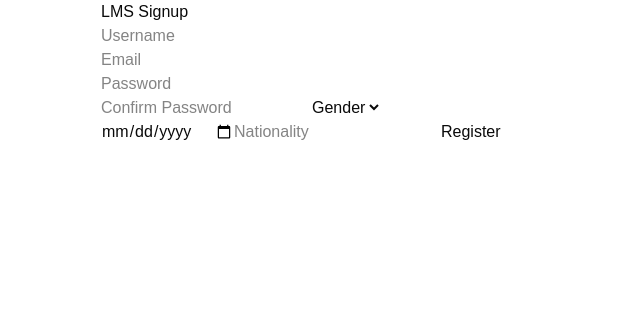
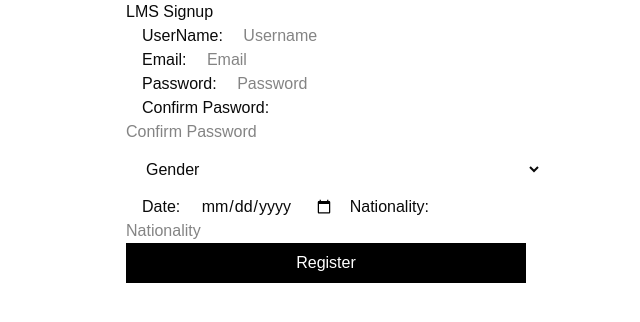
Before and after one commit to madhavareddyrb/Full_Stack_Project_LMS, a React (Vite) app in the folder LMS-PROJECT-FRONTEND/: page /signup in a window 1280 px wide. Shown: the top 322 px of the page, without its empty margins (339-979 px from the left). Built offline with nearby package versions, Linux system fonts and the light colour scheme.

Commit message:
Made some Ui chnages and deleted .env

```diff
--- a/LMS-PROJECT-FRONTEND/src/Components/Authentication/SignUp/SignUp.jsx
+++ b/LMS-PROJECT-FRONTEND/src/Components/Authentication/SignUp/SignUp.jsx
@@ -40,12 +40,15 @@ const SignUp = () => {
   };
 
   return (
-    <div style={{ maxWidth: "400px", margin: "auto" }}>
+    <div style={{ maxWidth: "350px", margin: "auto" }}>
       <h2>LMS Signup</h2>
       {message && <p>{message}</p>}
 
       <form onSubmit={handleSubmit}>
         {/* Use the same input fields from before */}
+        <label htmlFor="" className="w-100 m-4">
+          UserName:{" "}
+        </label>
         <input
           type="text"
           name="userName"
@@ -53,6 +56,10 @@ const SignUp = () => {
           onChange={handleChange}
           required
         />
+        <label htmlFor="" className="w-100 m-4">
+          Email:{" "}
+        </label>
+
         <input
           type="email"
           name="Email"
@@ -60,6 +67,10 @@ const SignUp = () => {
           onChange={handleChange}
           required
         />
+        <label htmlFor="" className="w-100 m-4">
+          Password:{" "}
+        </label>
+
         <input
           type="password"
           name="Password"
@@ -67,6 +78,10 @@ const SignUp = () => {
           onChange={handleChange}
           required
         />
+        <label htmlFor="" className=" m-4">
+          Confirm Pasword:{" "}
+        </label>
+
         <input
           type="password"
           name="ConfirmPassword"
@@ -75,11 +90,20 @@ const SignUp = () => {
           required
         />
 
-        <select name="Gender" onChange={handleChange} required>
+        <select
+          name="Gender"
+          onChange={handleChange}
+          className="w-100 m-4"
+          required
+        >
           <option value="">Gender</option>
           <option value="Male">Male</option>
           <option value="Female">Female</option>
         </select>
+
+        <label htmlFor="" className="w-100 m-4">
+          Date:{" "}
+        </label>
 
         <input
           type="date"
@@ -87,6 +111,10 @@ const SignUp = () => {
           onChange={handleChange}
           required
         />
+        <label htmlFor="" className="w-100 m-4">
+          Nationality:{" "}
+        </label>
+
         <input
           type="text"
           name="Nationality"
@@ -95,7 +123,9 @@ const SignUp = () => {
           required
         />
 
-        <button type="submit">Register</button>
+        <button type="submit" className="bg-black text-white p-2 w-100">
+          Register
+        </button>
       </form>
     </div>
   );
--- a/LMS-PROJECT-FRONTEND/src/Components/HomePageComponents/Navbar/Navbar.tsx
+++ b/LMS-PROJECT-FRONTEND/src/Components/HomePageComponents/Navbar/Navbar.tsx
@@ -4,6 +4,7 @@ import { Button, buttonVariants } from "@/components/ui/button";
 import { cn } from "@/lib/utils";
 import { MenuToggleIcon } from "@/components/ui/menu-toggle-icon";
 import { useScroll } from "@/components/ui/use-scroll";
+import {NavLink} from "react-router-dom"
 
 export default function Navbar() {
   const [open, setOpen] = React.useState(false);
@@ -68,8 +69,15 @@ export default function Navbar() {
               {link.label}
             </a>
           ))}
+
+
+
           <Button variant="outline">Sign In</Button>
-          <Button>Get Started</Button>
+          <Button>
+
+          <NavLink to="/signup">SignUP</NavLink>
+          </Button>
+          {/* <Button>Get Started</Button> */}
         </div>
         <Button
           size="icon"
@@ -110,7 +118,7 @@ export default function Navbar() {
           </div>
           <div className="flex flex-col gap-2">
             <Button variant="outline" className="w-full">
-              Sign In
+              Sign
             </Button>
             <Button variant="outline" className="w-full">Sign Up</Button>
             <Button className="w-full">Sign UP</Button>
```
Also changed, not shown: 1 other file (tests, documents, lock files or other folders).
